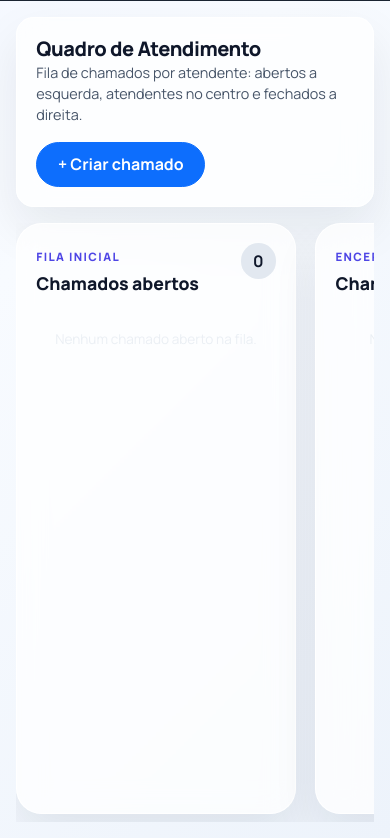
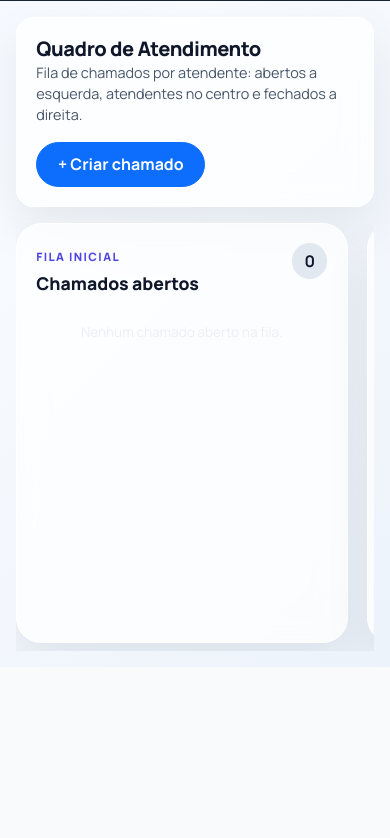
Before and after one commit to fabianopolone123/CHAMADOS3.0, a Django app: page /chamados/ in a window 390 px wide. Shown: the part 588-1426 px from the top of the page. After the commit the page ends 1239 px from the top, so only its background shows below. Run offline with Django 5.2, Linux system fonts and the light colour scheme; the visitor is signed in with stand-in values (Sample User, id 1); data comes from the database, SQL or seed files in the repository; data that the repository does not hold is empty; some libraries are stand-ins or nearby versions.

Commit message:
style: torna cards e colunas do Kanban responsivos ao tamanho do monitor
Colunas passam de largura fixa (teto de 340px) para flex fluido: crescem em
telas grandes, encolhem ate um minimo legivel e rolam horizontalmente quando ha
muitas. Cada coluna usa a altura do navegador (calc/min) com scroll interno da
lista de cards, evitando scroll vertical desnecessario da pagina. Cards ganham
padding e espacamento fluidos (clamp), titulo limitado a 2 linhas com reticencias
e solicitante/atendente com ellipsis para nomes longos. Drag-and-drop, clique,
botao de criar chamado e mensagens de coluna vazia preservados.

Co-Authored-By: Claude Opus 4.8 (1M context) <noreply@anthropic.com>

```diff
--- a/static/css/chamados.css
+++ b/static/css/chamados.css
@@ -229,21 +229,28 @@
 
 .kanban-wrapper {
     overflow-x: auto;
+    overflow-y: hidden;
     padding-bottom: 0.5rem;
 }
 
 .kanban-columns {
-    display: grid;
-    grid-auto-flow: column;
-    grid-auto-columns: minmax(300px, 340px);
+    display: flex;
+    flex-wrap: nowrap;
     gap: 1.2rem;
-    align-items: start;
+    align-items: stretch;
 }
 
 .kanban-column {
     display: flex;
     flex-direction: column;
-    min-height: 70vh;
+    /* Fluida: cresce para aproveitar a largura em telas grandes e encolhe ate
+       um minimo legivel; o excesso de colunas rola horizontalmente. */
+    flex: 1 1 320px;
+    min-width: 300px;
+    max-width: 460px;
+    /* Usa a altura do navegador; o excedente de cards rola dentro da coluna. */
+    min-height: min(60vh, 420px);
+    max-height: calc(100vh - 10rem);
     border-radius: 1.6rem;
     background: rgba(255, 255, 255, 0.74);
     border: 1px solid rgba(255, 255, 255, 0.92);
@@ -298,15 +305,17 @@
 }
 
 .ticket-list {
-    flex: 1;
+    flex: 1 1 auto;
     display: grid;
-    gap: 0.95rem;
-    padding: 1.2rem;
-    min-height: 220px;
+    align-content: start;
+    gap: clamp(0.6rem, 0.8vw, 0.95rem);
+    padding: clamp(0.75rem, 1vw, 1.15rem);
+    min-height: 100px;
+    overflow-y: auto;
 }
 
 .ticket-card {
-    padding: 1rem;
+    padding: clamp(0.75rem, 0.6rem + 0.6vw, 1.05rem);
     border-radius: 1.2rem;
     background: linear-gradient(180deg, #ffffff 0%, #f9fbff 100%);
     border: 1px solid rgba(148, 163, 184, 0.16);
@@ -981,8 +1003,11 @@
         padding: 1.2rem;
     }
 
-    .kanban-columns {
-        grid-auto-columns: minmax(280px, 88vw);
+    .kanban-column {
+        flex: 0 0 85vw;
+        min-width: 260px;
+        max-width: none;
+        max-height: none;
     }
 
     .topbar-meta {
```
Also changed, not shown: other parts of static/css/chamados.css (+18 -5 lines), docs/05_tarefas.md (+1 -0 lines), docs/06_changelog.md (+1 -0 lines).
